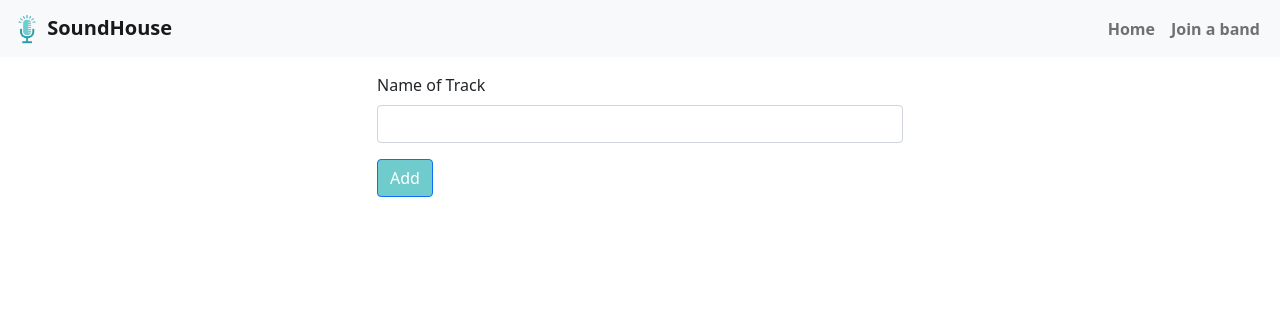
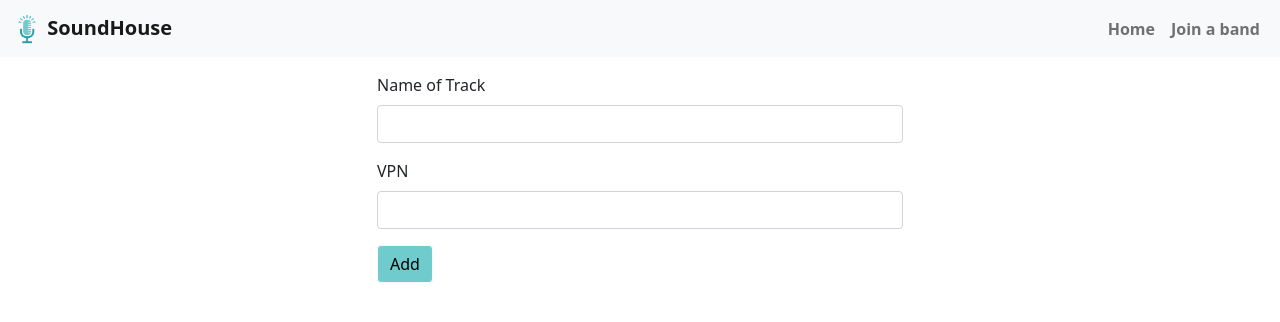
Before and after one commit to annaernst/SoundHouse, a Flask app: page /newsong in a window 1280 px wide. Shown: the top 322 px of the page. Run offline with Flask 2, Linux system fonts and the light colour scheme.

Commit message:
Update newsong.html

```diff
--- a/app/templates/newsong.html
+++ b/app/templates/newsong.html
@@ -43,7 +43,12 @@
           <label for="title" class="form-label">Name of Track</label>
           <input type="text" class="form-control" id="title">
         </div>
-        <button type="submit" class="btn btn-primary submit-btn">Add</button>
+        <div class="my-3">
+            <label for="vpn" class="form-label">VPN</label>
+            <input type="text" class="form-control" id="vpn">
+        </div>
+
+        <button type="submit" class="btn btn-light submit-btn">Add</button>
     </form>
 
     <!--BOOTSTRAP JS-->
```
